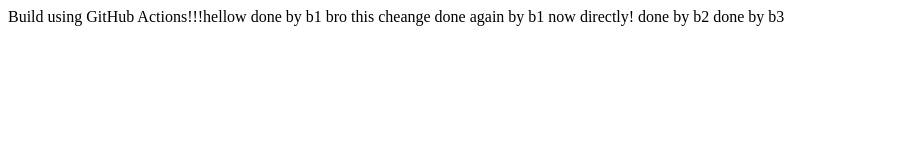
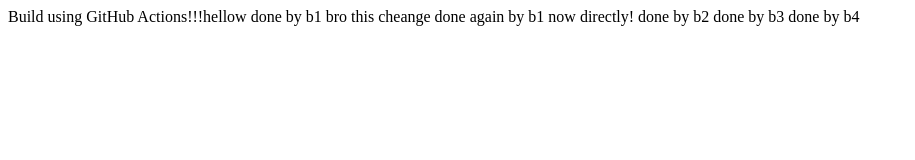
Before and after one commit to YashIndane/github-actions-demo, a plain HTML site: page index.html in a window 1280 px wide. Shown: the whole page, without its empty margins (0-915 px from the left). Drawn offline with Linux system fonts and the light colour scheme.

Commit message:
done by b4

```diff
--- a/index.html
+++ b/index.html
@@ -6,5 +6,6 @@
     now directly!
     done by b2
     done by b3
+    done by b4
   </body>
 </html>
```
